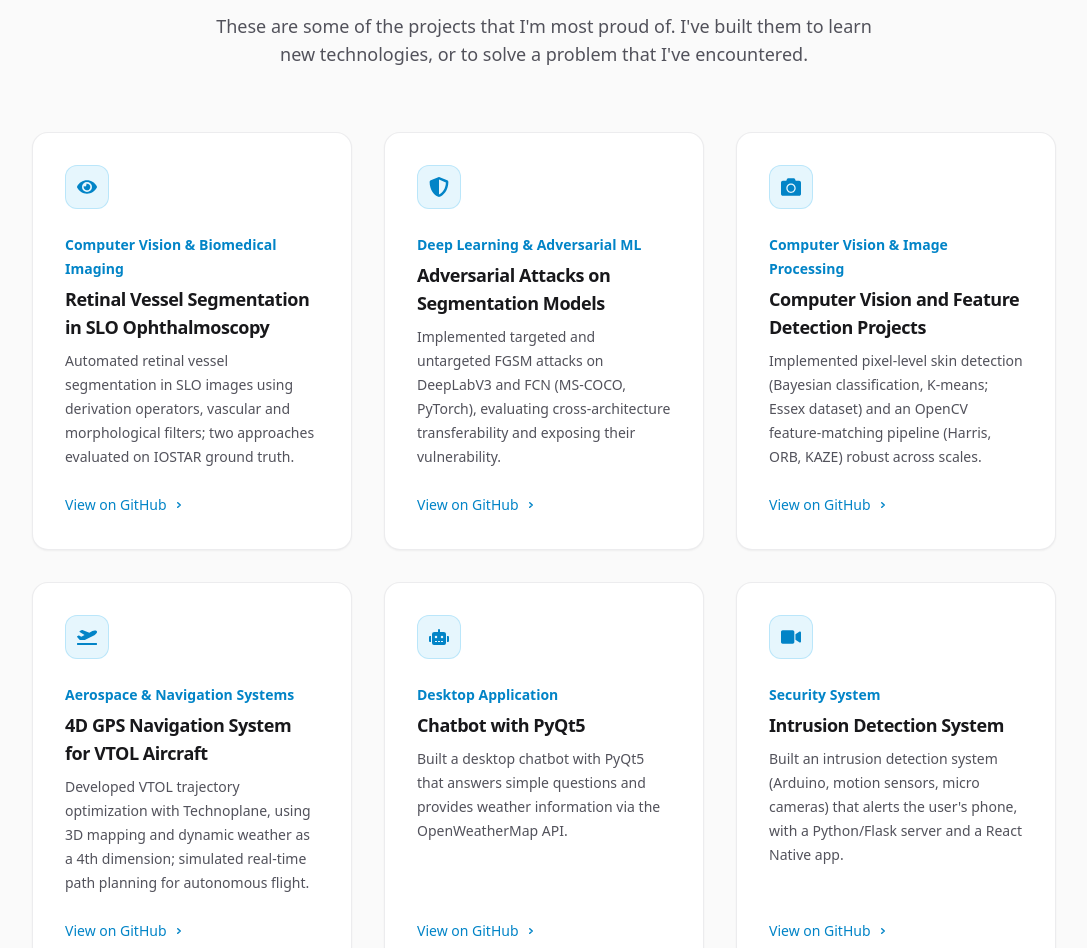
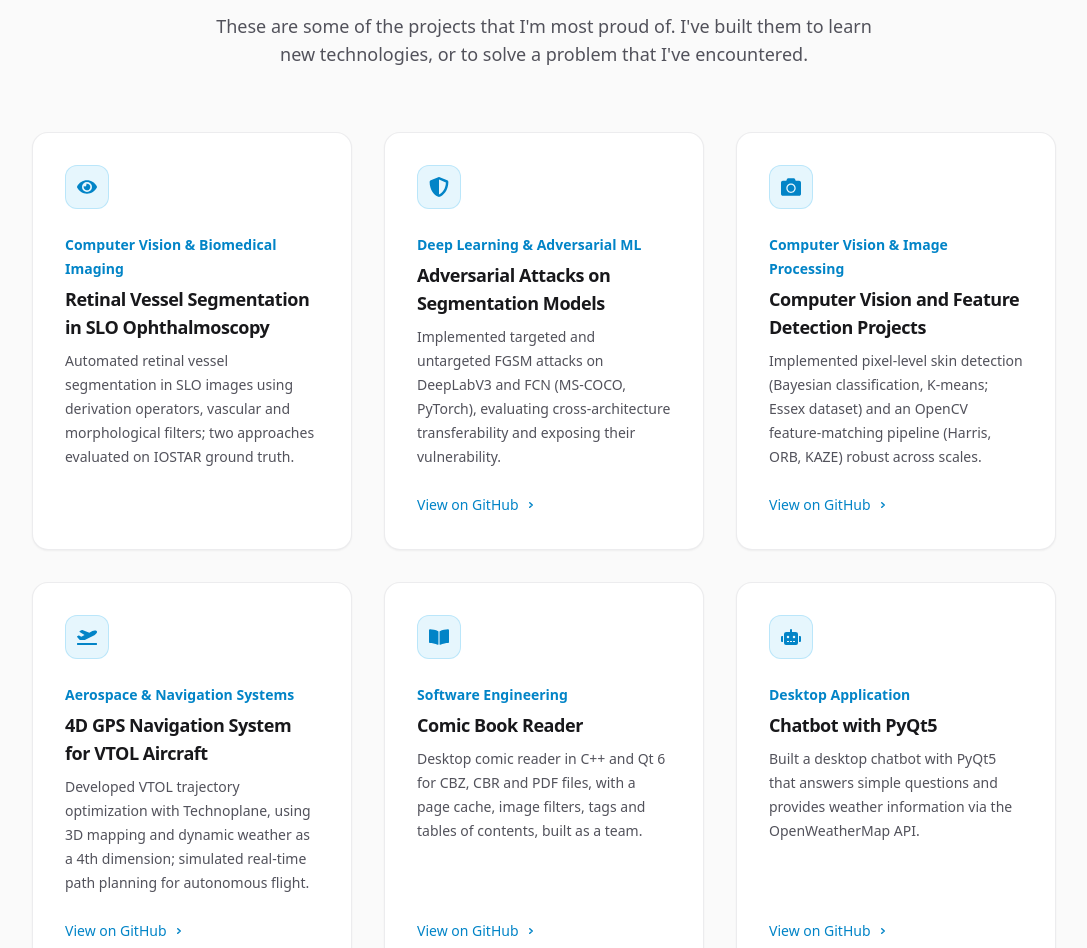
Before and after one commit to cedrick-tchakonte/cedrick-tchakonte.github.io, a Next.js app: page /projects in a window 1280 px wide. Shown: the part 204-1152 px from the top of the page, without its empty margins (96-1183 px from the left). Built offline with nearby package versions, Linux system fonts and the light colour scheme.

Commit message:
Projects: link the published repositories and add Comic Book Reader
Adversarial attacks, computer vision and VTOL now point to their public
repositories; the retinal project has no published code, so its card no
longer shows a GitHub link. Comic Book Reader (C++/Qt 6) is added.

```diff
--- a/src/content/projects.ts
+++ b/src/content/projects.ts
@@ -6,6 +6,7 @@ import {
   FaPlaneDeparture,
   FaRobot,
   FaVideo,
+  FaBookOpen,
 } from 'react-icons/fa'
 
 import { type I18n } from '@/i18n'
@@ -14,7 +15,8 @@ export interface Project {
   title: I18n<string>
   description: I18n<string>
   icon: IconType
-  href: string
+  /** Public GitHub repository; omitted when the code isn't published. */
+  href?: string
   category: I18n<string>
 }
 
@@ -29,7 +31,6 @@ export const projectsData: Project[] = [
       fr: "Automatisation de la segmentation des vaisseaux rétiniens sur des images SLO à l'aide d'opérateurs de dérivation et de filtres vasculaires et morphologiques ; deux approches évaluées sur les vérités terrain IOSTAR.",
     },
     icon: FaEye,
-    href: 'https://github.com/cedrick-tchakonte/retinal-vessel-segmentation',
     category: {
       en: 'Computer Vision & Biomedical Imaging',
       fr: 'Vision par ordinateur et imagerie biomédicale',
@@ -45,7 +46,7 @@ export const projectsData: Project[] = [
       fr: "Mise en œuvre d'attaques FGSM ciblées et non ciblées contre DeepLabV3 et FCN (MS-COCO, PyTorch), avec évaluation de la transférabilité entre architectures, révélant leur vulnérabilité.",
     },
     icon: FaShieldAlt,
-    href: 'https://github.com/cedrick-tchakonte/adversarial-attacks-segmentation',
+    href: 'https://github.com/cedrick-tchakonte/attack_segmentation',
     category: {
       en: 'Deep Learning & Adversarial ML',
       fr: 'Apprentissage profond et ML adverse',
@@ -61,7 +62,7 @@ export const projectsData: Project[] = [
       fr: "Mise en œuvre d'une détection de peau au niveau du pixel (classification bayésienne, K-means ; jeu de données Essex) et d'un pipeline d'appariement de caractéristiques OpenCV (Harris, ORB, KAZE) robuste aux changements d'échelle.",
     },
     icon: FaCamera,
-    href: 'https://github.com/cedrick-tchakonte/computer-vision-projects',
+    href: 'https://github.com/cedrick-tchakonte/Reconnaissance_images',
     category: {
       en: 'Computer Vision & Image Processing',
       fr: "Vision par ordinateur et traitement d'images",
@@ -77,11 +78,21 @@ export const projectsData: Project[] = [
       fr: "Optimisation de trajectoire pour VTOL avec Technoplane, en utilisant la cartographie 3D et la météo dynamique comme 4e dimension ; simulation de planification de trajectoire en temps réel pour le vol autonome.",
     },
     icon: FaPlaneDeparture,
-    href: 'https://github.com/cedrick-tchakonte/vtol-navigation-system',
+    href: 'https://github.com/cedrick-tchakonte/nextjs-ts-gps-4d',
     category: {
       en: 'Aerospace & Navigation Systems',
       fr: 'Aérospatiale et systèmes de navigation',
     },
+  },
+  {
+    title: { en: 'Comic Book Reader', fr: 'Liseuse de bandes dessinées' },
+    description: {
+      en: 'Desktop comic reader in C++ and Qt 6 for CBZ, CBR and PDF files, with a page cache, image filters, tags and tables of contents, built as a team.',
+      fr: "Liseuse de BD de bureau en C++ et Qt 6 pour les fichiers CBZ, CBR et PDF, avec cache de pages, filtres d'image, tags et tables des matières, réalisée en équipe.",
+    },
+    icon: FaBookOpen,
+    href: 'https://github.com/cedrick-tchakonte/Comic-Book-Reader',
+    category: { en: 'Software Engineering', fr: 'Génie logiciel' },
   },
   {
     title: { en: 'Chatbot with PyQt5', fr: 'Chatbot avec PyQt5' },
--- a/src/pages/projects.tsx
+++ b/src/pages/projects.tsx
@@ -40,7 +40,7 @@ export default function Projects() {
           {...reveal}
         >
           {projectsData.map((project) => (
-            <motion.li key={project.href} variants={fadeUp} className="grid">
+            <motion.li key={project.title.en} variants={fadeUp} className="grid">
               <Card className="h-full">
                 <div className="relative z-10 flex h-11 w-11 items-center justify-center rounded-xl bg-accent-500/10 text-accent-600 ring-1 ring-inset ring-accent-500/20 dark:bg-accent-400/10 dark:text-accent-400 dark:ring-accent-400/20">
                   <project.icon className="h-5 w-5" aria-hidden="true" />
@@ -52,9 +52,11 @@ export default function Projects() {
                   {t(project.title)}
                 </Card.Title>
                 <Card.Description>{t(project.description)}</Card.Description>
-                <Card.Cta className="mt-auto pt-6">
-                  {t({ en: 'View on GitHub', fr: 'Voir sur GitHub' })}
-                </Card.Cta>
+                {project.href && (
+                  <Card.Cta className="mt-auto pt-6">
+                    {t({ en: 'View on GitHub', fr: 'Voir sur GitHub' })}
+                  </Card.Cta>
+                )}
               </Card>
             </motion.li>
           ))}
```
